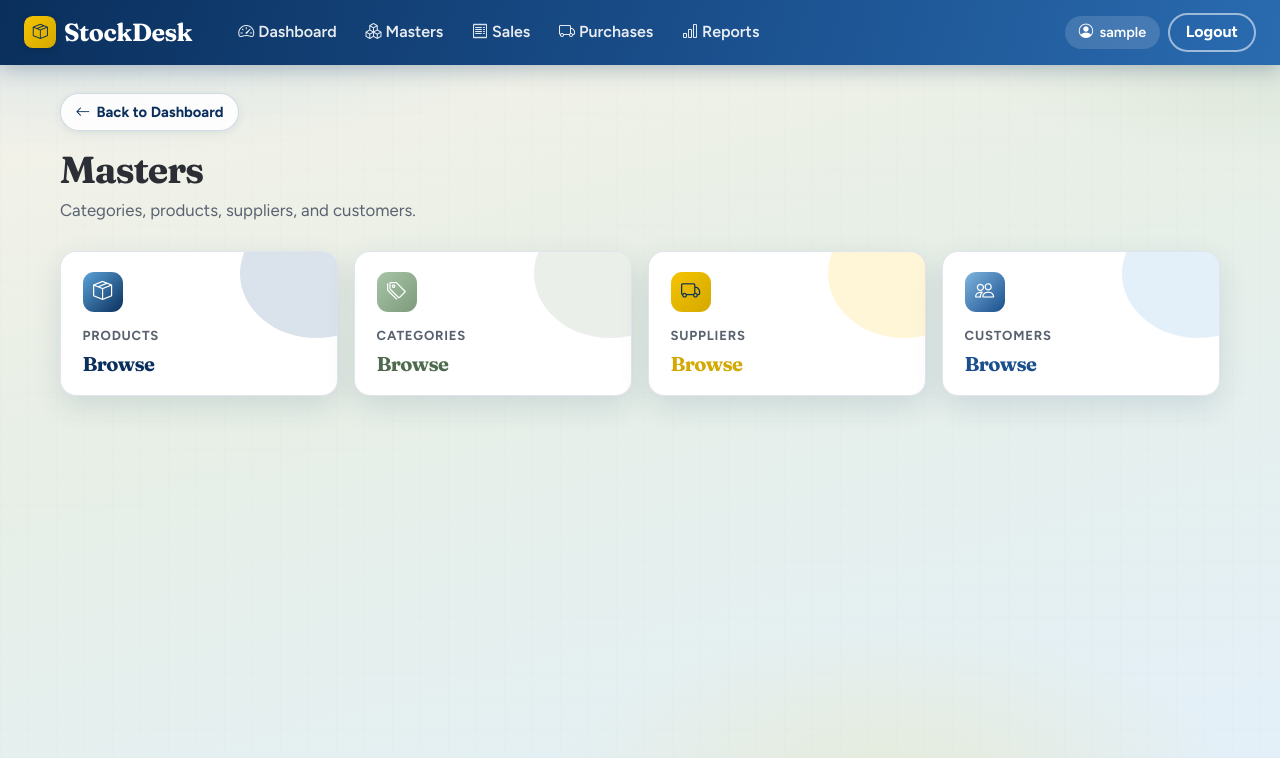
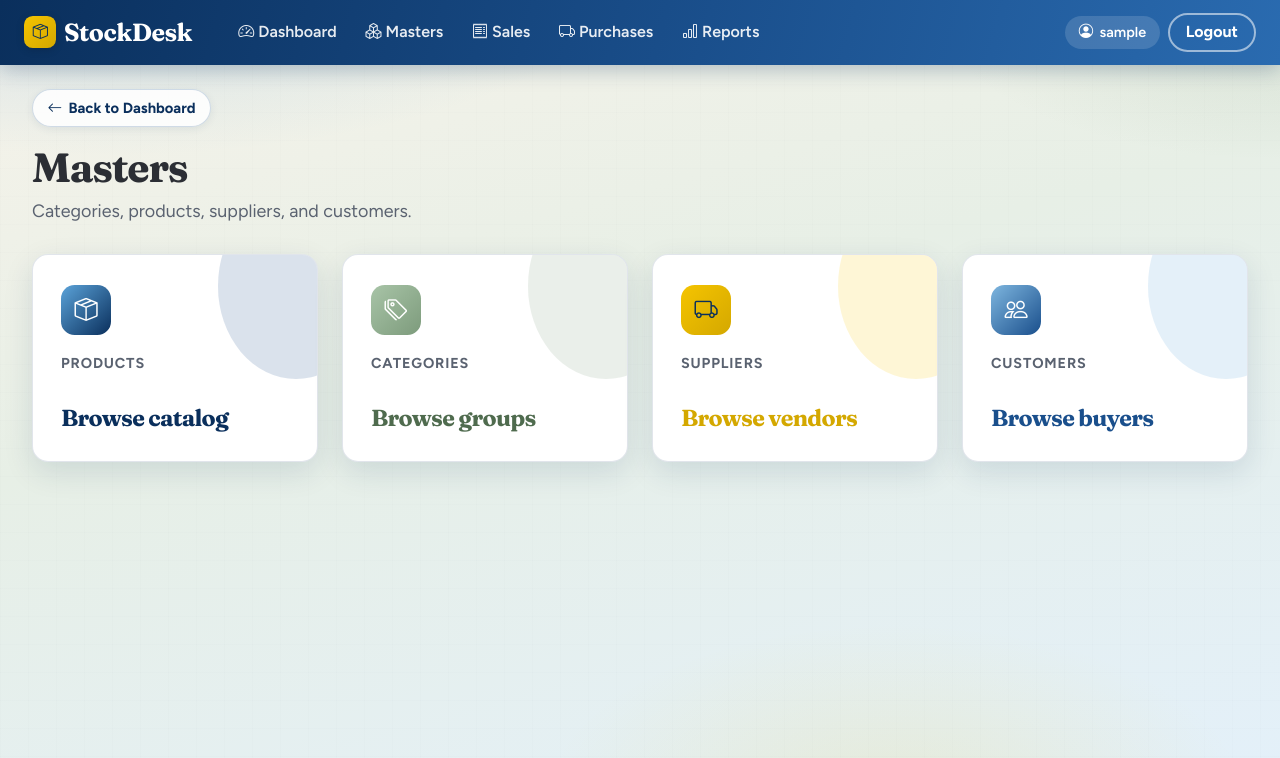
Before and after one commit to ghoneShubham/StockDesk, a Django app: page /masters/ in a window 1280 px wide. Shown: the top 758 px of the page. Run offline with Django 5.2, Linux system fonts and the light colour scheme; the visitor is signed in with stand-in values (Sample User, id 1); some libraries are stand-ins or nearby versions.

Commit message:
day 6 unsaved changes

```diff
--- a/static/css/stockdesk.css
+++ b/static/css/stockdesk.css
@@ -155,9 +155,9 @@ body.sd-body > * {
 
 /* ---------- Page shell ---------- */
 .sd-page {
-    max-width: 1200px;
+    max-width: 1560px;
     margin: 0 auto;
-    padding: 0 1.25rem 3rem;
+    padding: 0 clamp(1.25rem, 2.5vw, 2.5rem) 3.5rem;
 }
 
 .sd-back-nav {
@@ -203,7 +203,7 @@ body.sd-body > * {
 .sd-page-title {
     font-family: var(--sd-font-display);
     font-weight: 700;
-    font-size: clamp(1.75rem, 3vw, 2.35rem);
+    font-size: clamp(1.9rem, 3.2vw, 2.55rem);
     letter-spacing: -0.03em;
     color: var(--sd-ink);
     margin-bottom: 0.35rem;
@@ -211,8 +211,8 @@ body.sd-body > * {
 
 .sd-page-sub {
     color: var(--sd-muted);
-    font-size: 1.05rem;
-    margin-bottom: 1.75rem;
+    font-size: 1.12rem;
+    margin-bottom: 1.85rem;
 }
 
 /* ---------- Metric tiles ---------- */
@@ -220,7 +220,8 @@ body.sd-body > * {
     border: 1px solid var(--sd-border);
     border-radius: var(--sd-radius);
     background: var(--sd-white);
-    padding: 1.25rem 1.35rem;
+    padding: 1.85rem 1.75rem 1.9rem;
+    min-height: 11.5rem;
     height: 100%;
     position: relative;
     overflow: hidden;
@@ -232,6 +233,13 @@ body.sd-body > * {
 .sd-metric:hover {
     transform: translateY(-4px);
     box-shadow: 0 16px 36px rgba(10, 47, 92, 0.16);
+}
+
+a.sd-metric {
+    min-height: 13rem;
+    display: flex;
+    flex-direction: column;
+    justify-content: flex-start;
 }
 
 .sd-metric::after {
@@ -257,20 +265,25 @@ body.sd-body > * {
 .sd-metric:nth-child(4) { animation-delay: 0.26s; }
 
 .sd-metric__label {
-    font-size: 0.82rem;
+    font-size: 0.9rem;
     font-weight: 700;
     text-transform: uppercase;
     letter-spacing: 0.06em;
     color: var(--sd-muted);
-    margin-bottom: 0.5rem;
+    margin-bottom: 0.65rem;
 }
 
 .sd-metric__value {
     font-family: var(--sd-font-display);
-    font-size: 2rem;
+    font-size: clamp(2rem, 2.4vw, 2.55rem);
     font-weight: 700;
     line-height: 1.1;
     letter-spacing: -0.03em;
+}
+
+a.sd-metric .sd-metric__value {
+    font-size: clamp(1.45rem, 1.8vw, 1.75rem);
+    margin-top: auto;
 }
 
 .sd-metric--teal .sd-metric__value { color: var(--sd-blue-deep); }
@@ -279,13 +292,13 @@ body.sd-body > * {
 .sd-metric--ink .sd-metric__value { color: var(--sd-blue); }
 
 .sd-metric__icon {
-    width: 2.5rem;
-    height: 2.5rem;
-    border-radius: 0.7rem;
+    width: 3.15rem;
+    height: 3.15rem;
+    border-radius: 0.85rem;
     display: grid;
     place-items: center;
-    font-size: 1.2rem;
-    margin-bottom: 0.85rem;
+    font-size: 1.45rem;
+    margin-bottom: 1.1rem;
     color: #fff;
 }
 
--- a/templates/masters/category_form.html
+++ b/templates/masters/category_form.html
@@ -7,7 +7,7 @@
 <header>
     <h1 class="sd-page-title">{% if object %}Edit category{% else %}Add category{% endif %}</h1>
 </header>
-<section class="sd-panel" style="max-width:560px;">
+<section class="sd-panel sd-panel--form">
     <form method="post" novalidate>
         {% csrf_token %}
         {% include "masters/_form_fields.html" %}
--- a/templates/masters/customer_form.html
+++ b/templates/masters/customer_form.html
@@ -7,7 +7,7 @@
 <header>
     <h1 class="sd-page-title">{% if object %}Edit customer{% else %}Add customer{% endif %}</h1>
 </header>
-<section class="sd-panel" style="max-width:640px;">
+<section class="sd-panel sd-panel--form">
     <form method="post" novalidate>
         {% csrf_token %}
         {% include "masters/_form_fields.html" %}
--- a/templates/masters/index.html
+++ b/templates/masters/index.html
@@ -7,33 +7,33 @@
     <h1 class="sd-page-title">Masters</h1>
     <p class="sd-page-sub">Categories, products, suppliers, and customers.</p>
 </header>
-<div class="row g-3">
-    <div class="col-md-6 col-lg-3">
-        <a href="{% url 'masters:product_list' %}" class="sd-metric sd-metric--teal text-decoration-none d-block">
+<div class="row g-4">
+    <div class="col-md-6 col-xl-3">
+        <a href="{% url 'masters:product_list' %}" class="sd-metric sd-metric--teal text-decoration-none">
             <div class="sd-metric__icon"><i class="bi bi-box-seam"></i></div>
             <div class="sd-metric__label">Products</div>
-            <div class="sd-metric__value" style="font-size:1.25rem;">Browse</div>
+            <div class="sd-metric__value">Browse catalog</div>
         </a>
     </div>
-    <div class="col-md-6 col-lg-3">
-        <a href="{% url 'masters:category_list' %}" class="sd-metric sd-metric--amber text-decoration-none d-block">
+    <div class="col-md-6 col-xl-3">
+        <a href="{% url 'masters:category_list' %}" class="sd-metric sd-metric--amber text-decoration-none">
             <div class="sd-metric__icon"><i class="bi bi-tags"></i></div>
             <div class="sd-metric__label">Categories</div>
-            <div class="sd-metric__value" style="font-size:1.25rem;">Browse</div>
+            <div class="sd-metric__value">Browse groups</div>
         </a>
     </div>
-    <div class="col-md-6 col-lg-3">
-        <a href="{% url 'masters:supplier_list' %}" class="sd-metric sd-metric--coral text-decoration-none d-block">
+    <div class="col-md-6 col-xl-3">
+        <a href="{% url 'masters:supplier_list' %}" class="sd-metric sd-metric--coral text-decoration-none">
             <div class="sd-metric__icon"><i class="bi bi-truck"></i></div>
             <div class="sd-metric__label">Suppliers</div>
-            <div class="sd-metric__value" style="font-size:1.25rem;">Browse</div>
+            <div class="sd-metric__value">Browse vendors</div>
         </a>
     </div>
-    <div class="col-md-6 col-lg-3">
-        <a href="{% url 'masters:customer_list' %}" class="sd-metric sd-metric--ink text-decoration-none d-block">
+    <div class="col-md-6 col-xl-3">
+        <a href="{% url 'masters:customer_list' %}" class="sd-metric sd-metric--ink text-decoration-none">
             <div class="sd-metric__icon"><i class="bi bi-people"></i></div>
             <div class="sd-metric__label">Customers</div>
-            <div class="sd-metric__value" style="font-size:1.25rem;">Browse</div>
+            <div class="sd-metric__value">Browse buyers</div>
         </a>
     </div>
 </div>
--- a/templates/masters/product_form.html
+++ b/templates/masters/product_form.html
@@ -8,7 +8,7 @@
     <h1 class="sd-page-title">{% if object %}Edit product{% else %}Add product{% endif %}</h1>
     <p class="sd-page-sub">{% if object %}{{ object.sku }} — {{ object.name }}{% else %}Create a catalog item with optional image.{% endif %}</p>
 </header>
-<section class="sd-panel" style="max-width:720px;">
+<section class="sd-panel sd-panel--form-wide">
     <form method="post" enctype="multipart/form-data" novalidate>
         {% csrf_token %}
         {% include "masters/_form_fields.html" %}
--- a/templates/masters/supplier_form.html
+++ b/templates/masters/supplier_form.html
@@ -7,7 +7,7 @@
 <header>
     <h1 class="sd-page-title">{% if object %}Edit supplier{% else %}Add supplier{% endif %}</h1>
 </header>
-<section class="sd-panel" style="max-width:640px;">
+<section class="sd-panel sd-panel--form">
     <form method="post" novalidate>
         {% csrf_token %}
         {% include "masters/_form_fields.html" %}
```
Also changed, not shown: other parts of static/css/stockdesk.css (+20 -10 lines), templates/core/dashboard.html (+5 -5 lines).
